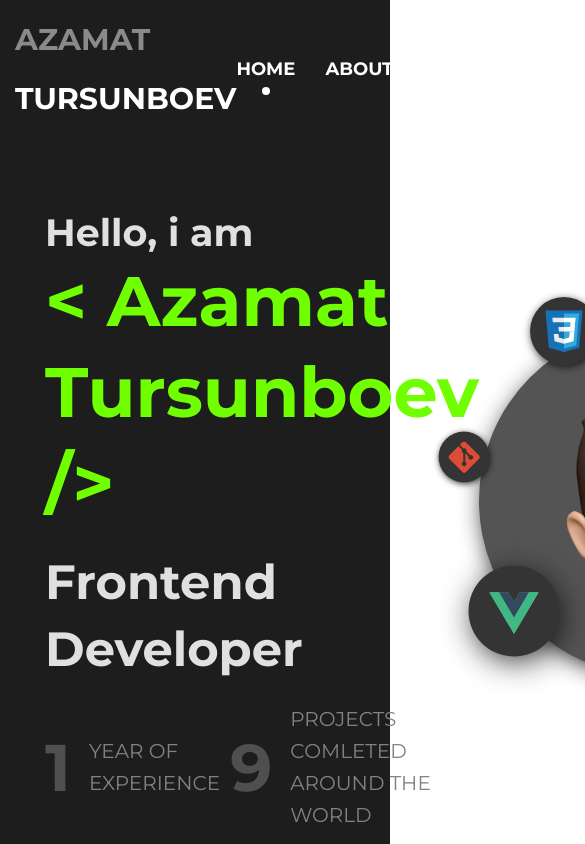
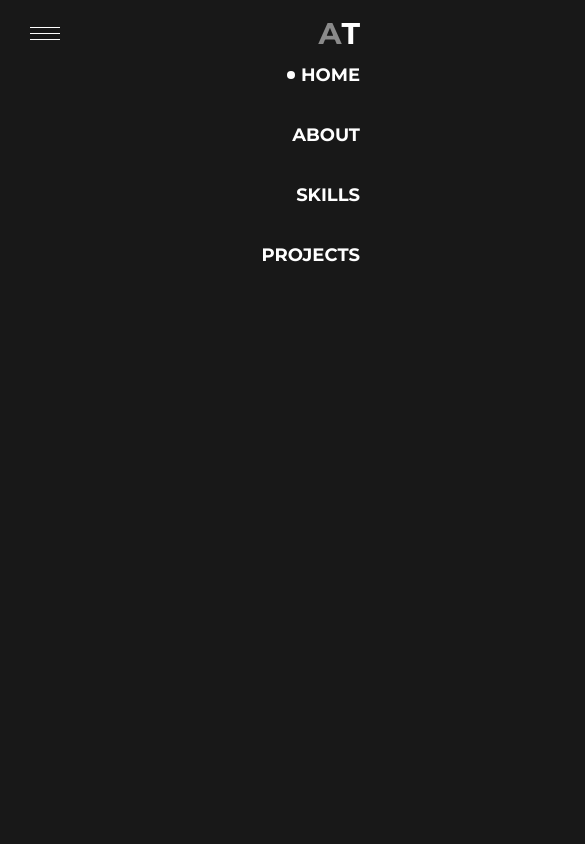
Before and after one commit to azamat-110/Portfolio, a Vue app: page / in a window 390 px wide. Shown: the top 844 px of the page, 585 px wide, since content can reach past the window. Built offline with nearby package versions, Linux system fonts and the light colour scheme.

Commit message:
adaptive v1

```diff
--- a/src/App.vue
+++ b/src/App.vue
@@ -8,7 +8,7 @@
         </keep-alive>
       </transition>
     </router-view>
-    <Footer />
+    <!-- <Footer /> -->
   </div>
 </template>
 
--- a/src/assets/style/main.scss
+++ b/src/assets/style/main.scss
@@ -1,9 +1,12 @@
-@import './navbar.scss', './fonts.scss', './mainpage.scss', './footer.scss';
+@import './navbar.scss', './fonts.scss', './mainpage.scss', './footer.scss', 'media.scss';
 
 * {
     margin: 0;
     padding: 0;
     box-sizing: border-box;
+    background: rgb(24, 24, 24);
+    ;
+    transition: .5s;
 }
 
 li {
--- /dev/null
+++ b/src/assets/style/media.scss
@@ -0,0 +1,51 @@
+@media (max-width: 480px) {
+    .nav {
+        padding: 15px;
+
+        &__list {
+            // display: none;
+            flex-direction: column;
+            position: absolute;
+            top: 60px;
+            right: 0;
+            padding-right: 30px;
+            align-items: end;
+
+
+
+
+            &-link {
+                &.router-link-active::after {
+                    content: '';
+                    width: 8px;
+                    height: 8px;
+                    position: absolute;
+                    top: 50%;
+                    left: -10px;
+                    background: #fff;
+                    border-radius: 50%;
+                    transform: translate(-50%, -50%);
+                }
+            }
+
+        }
+
+        &__content {
+
+            &-logo {
+                line-height: normal;
+                display: flex;
+
+            }
+        }
+
+        &__socials {
+            display: none;
+
+        }
+    }
+
+    .header {
+        flex-direction: column;
+    }
+}
--- a/src/assets/style/navbar.scss
+++ b/src/assets/style/navbar.scss
@@ -129,6 +129,21 @@
         }
     }
 
+    &__menu{
+        display: flex;
+        flex-direction: column;
+        gap: 5px;
+        &-line{
+            height: 1px;
+            width: 30px;
+            background: rgb(255, 255, 255);
+        }
+    }
+
+}
+
+.active__nav{
+    display: flex;
 }
 
 .modal {
--- a/src/components/NavBar.vue
+++ b/src/components/NavBar.vue
@@ -1,12 +1,18 @@
 <template>
   <nav class="nav" :class="{ scrolled: scroll > 0 }">
     <div class="container nav__content">
+      <div class="nav__menu" v-if="!changeDevice" @click="showNavList">
+        <div class="nav__menu-line"></div>
+        <div class="nav__menu-line"></div>
+        <div class="nav__menu-line"></div>
+      </div>
       <router-link to="/">
         <a href="" class="nav__content-logo">
-              <span>Azamat</span> Tursunboev
+          <span>{{ changeDevice ? "Azamat" : "A" }}</span>
+          {{ changeDevice ? "Tursunboev" : "T" }}
         </a>
       </router-link>
-            <ul class="nav__list">
+      <ul class="nav__list" :class="{active__nav : show}">
         <li>
           <router-link to="/" class="nav__list-link"> Home </router-link>
         </li>
@@ -27,17 +33,26 @@
       <div class="nav__socials">
         <ul class="nav__socials-list">
           <li>
-                        <a href="https://www.linkedin.com/in/azamat-r/" class="nav__socilas-list-link">
+            <a
+              href="https://www.linkedin.com/in/azamat-r/"
+              class="nav__socilas-list-link"
+            >
               <img src="../assets/images/linkedin.svg" alt="LinkedIn" />
             </a>
           </li>
           <li>
-                        <a href="https://github.com/azamat-110" class="nav__socilas-list-link">
+            <a
+              href="https://github.com/azamat-110"
+              class="nav__socilas-list-link"
+            >
               <img src="../assets/images/github.svg" alt="GitHub" />
             </a>
           </li>
           <li>
-                        <a href="https://www.telegram.me/azamatr_110" class="nav__socilas-list-link">
+            <a
+              href="https://www.telegram.me/azamatr_110"
+              class="nav__socilas-list-link"
+            >
               <img src="../assets/images/telegram.svg" alt="Telegram" />
             </a>
           </li>
@@ -66,10 +81,12 @@
           </button>
         </div>
         <p class="modal__window-phone">
-                    Phone number: <br /> +998 (90) 355 36 04
+          Phone number: <br />
+          +998 (90) 355 36 04
         </p>
         <p class="modal__window-email">
-                    Email: <br /> tursunbayevazamat565@gmail.com
+          Email: <br />
+          tursunbayevazamat565@gmail.com
         </p>
         <div class="modal__window-linkedin">
           <img src="../assets/images/link.svg" alt="linkedIn" />
@@ -99,4 +116,12 @@ window.addEventListener("click", (event) => {
     showModal.value = !showModal.value;
   }
 });
+let changeDevice = "false";
+if (window.innerWidth <= 480) {
+  changeDevice = !changeDevice;
+}
+
+const showNavList = (show = false) => {
+    show = !show;
+};
 </script>
--- a/src/pages/MainPage.vue
+++ b/src/pages/MainPage.vue
@@ -1,4 +1,4 @@
-<template>
+<!--<template>
   <div>
     <header class="header container">
       <div class="header__content">
@@ -119,7 +119,7 @@
     </section>
   </div>
 </template>
-
+-->
 <script setup>
 import ProjectsSwiper from "../components/ProjectsSwiper.vue";
 import { skills } from "../store/store";
```
Lines whose indentation alone changed are shown as unchanged.
